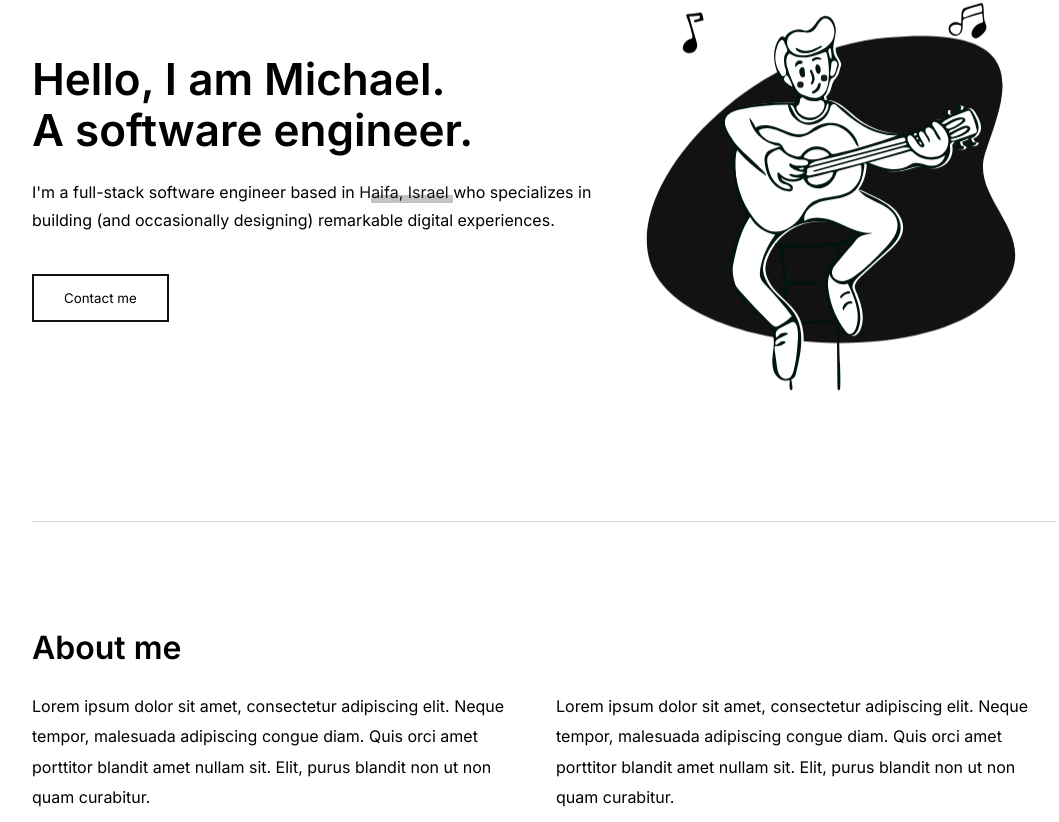
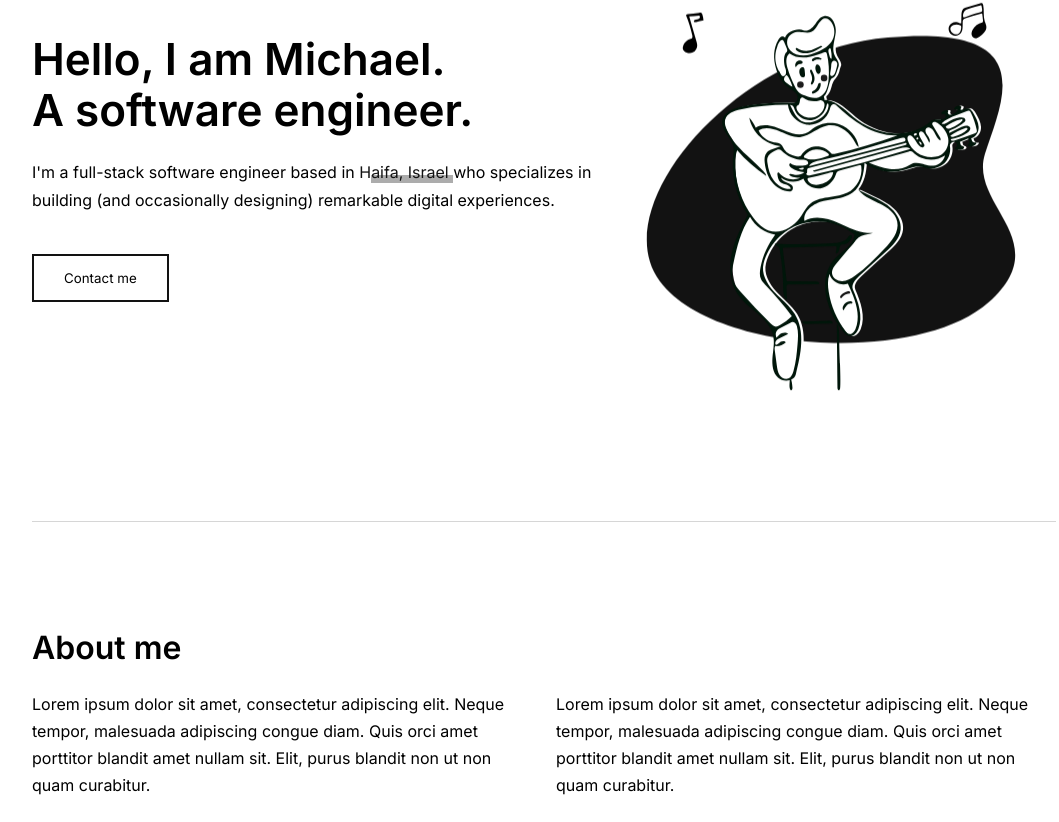
Before and after one commit to michaelparkadze/v1, a Next.js app: page / in a window 1280 px wide. Shown: the part 197-1019 px from the top of the page, without its empty margins (96-1155 px from the left). Built offline with nearby package versions, Linux system fonts and the light colour scheme.

Commit message:
[Update] Minor touch ups

```diff
--- a/pages/index.jsx
+++ b/pages/index.jsx
@@ -144,7 +144,13 @@
                   delay: 0.75,
                 }}
               >
-                <Button>Contact me</Button>
+                <a
+                  href="mailto:michaelparkadze@icloud.com"
+                  target="_blank"
+                  rel="noopener noreferrer"
+                >
+                  <Button>Contact me</Button>
+                </a>
               </motion.div>
             </div>
             <motion.div
@@ -180,7 +186,7 @@
             >
               About me
             </motion.h2>
-            <div>
+            <div className={styles.grid}>
               <motion.p
                 animate={aboutAnimation}
                 initial="hidden"
--- a/styles/home.module.scss
+++ b/styles/home.module.scss
@@ -3,6 +3,7 @@
   .welcome {
     padding: 60px 0;
     .left {
+      margin-bottom: 40px;
       > h1 {
         font-weight: 600;
         font-size: 3.25rem;
@@ -23,7 +24,7 @@
           }
           &::after {
             content: "";
-            background: rgba(#121212, 0.25);
+            background: rgba(#121212, 0.35);
             position: absolute;
             left: 12px;
             bottom: -1px;
@@ -40,9 +41,6 @@
             background: rgba(#121212, 0.95);
           }
         }
-      }
-      > button {
-        margin-bottom: 40px;
       }
     }
     .illustration {
@@ -181,7 +179,7 @@
     }
     .about {
       padding: 90px 0;
-      > div {
+      .grid {
         display: grid;
         grid-template-columns: 1fr 1fr;
         column-gap: 24px;
```
